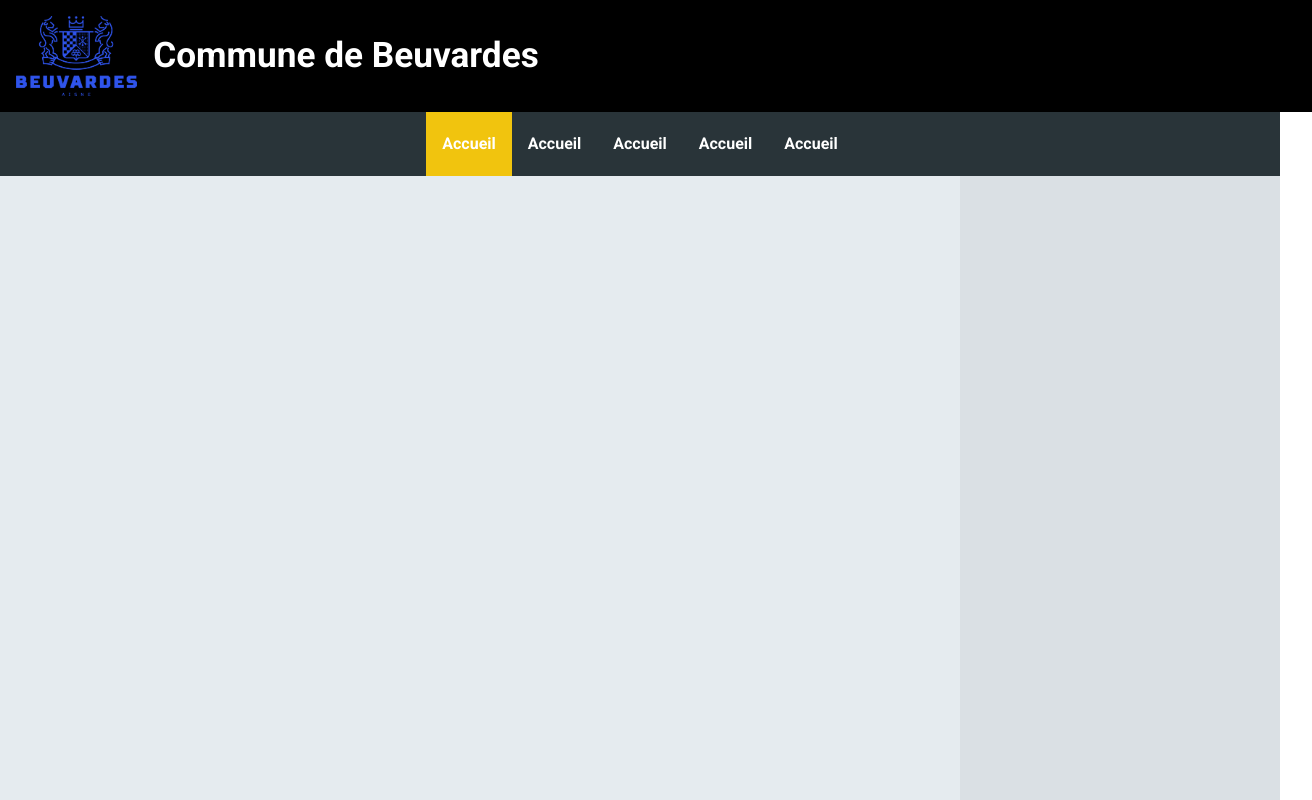
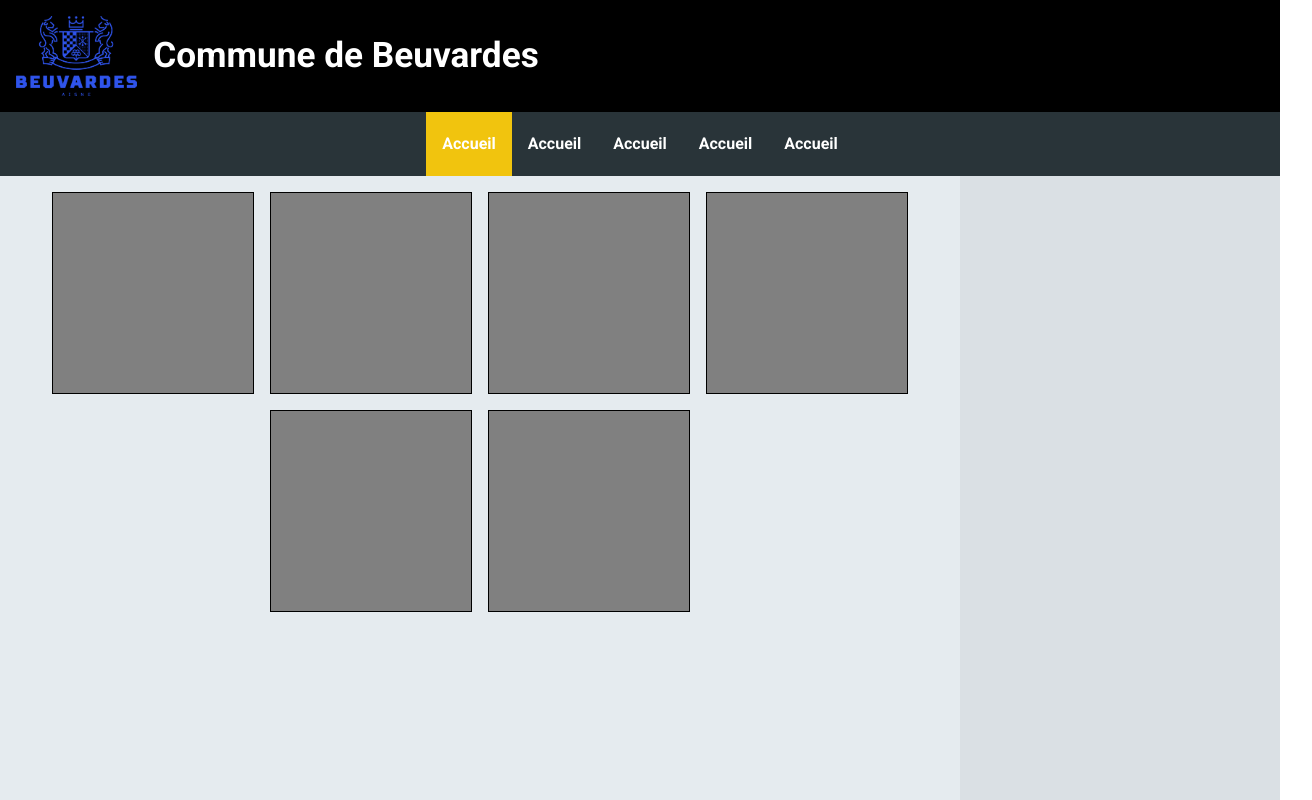
Before and after one commit to JeremyThiebaut/Mairie-Beuvardes, a Next.js app: page / in a window 1280 px wide. Shown: the top 800 px of the page, 1312 px wide, since content can reach past the window. Built offline with nearby package versions, Linux system fonts and the light colour scheme; no server answers.

Commit message:
add meteo feature

```diff
--- a/components/BackToTopButton/index.tsx
+++ b/components/BackToTopButton/index.tsx
@@ -14,6 +14,9 @@ const BackToTopButton: React.FC = () => {
         setBackToTopButton(false);
       }
     });
+    return () => {
+      window.removeEventListener("scroll", () => {});
+    };
   }, []);
 
   const scrollUp = () => {
--- a/components/BackToTopButton/style.module.scss
+++ b/components/BackToTopButton/style.module.scss
@@ -1,47 +1,47 @@
-// .backToTopButton {
-//     position: fixed;
-//     bottom: 15px;
-//     right: 15px;
-//     text-align: center;
-//     cursor: pointer;
-//     font-size: 2rem;
-//     color: #007bff;
-//     z-index: 100;
+.backToTopButton {
+    position: fixed;
+    bottom: 15px;
+    right: 15px;
+    text-align: center;
+    cursor: pointer;
+    font-size: 2rem;
+    color: #007bff;
+    z-index: 100;
 
-//     &__icone {
-//       animation: bounce 3s infinite;
-//     }
-//   }
+    &__icone {
+      animation: bounce 3s infinite;
+    }
+  }
 
-//   @keyframes bounce {
-//     0%,
-//     20%,
-//     53%,
-//     80%,
-//     100% {
-//       -webkit-animation-timing-function: cubic-bezier(0.215, 0.61, 0.355, 1);
-//       animation-timing-function: cubic-bezier(0.215, 0.61, 0.355, 1);
-//       -webkit-transform: translate3d(0, 0, 0);
-//       transform: translate3d(0, 0, 0);
-//     }
+  @keyframes bounce {
+    0%,
+    20%,
+    53%,
+    80%,
+    100% {
+      -webkit-animation-timing-function: cubic-bezier(0.215, 0.61, 0.355, 1);
+      animation-timing-function: cubic-bezier(0.215, 0.61, 0.355, 1);
+      -webkit-transform: translate3d(0, 0, 0);
+      transform: translate3d(0, 0, 0);
+    }
 
-//     40%,
-//     43% {
-//       -webkit-animation-timing-function: cubic-bezier(0.755, 0.05, 0.855, 0.06);
-//       animation-timing-function: cubic-bezier(0.755, 0.05, 0.855, 0.06);
-//       -webkit-transform: translate3d(0, -30px, 0);
-//       transform: translate3d(0, -30px, 0);
-//     }
+    40%,
+    43% {
+      -webkit-animation-timing-function: cubic-bezier(0.755, 0.05, 0.855, 0.06);
+      animation-timing-function: cubic-bezier(0.755, 0.05, 0.855, 0.06);
+      -webkit-transform: translate3d(0, -30px, 0);
+      transform: translate3d(0, -30px, 0);
+    }
 
-//     70% {
-//       -webkit-animation-timing-function: cubic-bezier(0.755, 0.05, 0.855, 0.06);
-//       animation-timing-function: cubic-bezier(0.755, 0.05, 0.855, 0.06);
-//       -webkit-transform: translate3d(0, -15px, 0);
-//       transform: translate3d(0, -15px, 0);
-//     }
+    70% {
+      -webkit-animation-timing-function: cubic-bezier(0.755, 0.05, 0.855, 0.06);
+      animation-timing-function: cubic-bezier(0.755, 0.05, 0.855, 0.06);
+      -webkit-transform: translate3d(0, -15px, 0);
+      transform: translate3d(0, -15px, 0);
+    }
 
-//     90% {
-//       -webkit-transform: translate3d(0, -4px, 0);
-//       transform: translate3d(0, -4px, 0);
-//     }
-//   }
+    90% {
+      -webkit-transform: translate3d(0, -4px, 0);
+      transform: translate3d(0, -4px, 0);
+    }
+  }
--- a/components/Footer/style.module.scss
+++ b/components/Footer/style.module.scss
@@ -1,5 +1,5 @@
 .footer {
-    width: 100vw;
+  width: 100%;
   background-color: aqua;
   display: flex;
   justify-content: space-around;
--- a/components/Header/style.module.scss
+++ b/components/Header/style.module.scss
@@ -1,5 +1,5 @@
 .header {
-  width: 100vw;
+  width: calc(100% - 2rem);
   background-color: #000;
   display: flex;
   align-items: center;
--- a/components/MyLayout/index.tsx
+++ b/components/MyLayout/index.tsx
@@ -2,7 +2,6 @@ import BackToTopButton from "../BackToTopButton";
 import Footer from "../Footer";
 import Header from "../Header";
 // import Navbar from "../Navbar";
-
 
 interface MyLayoutProps {
   children: React.ReactNode;
@@ -14,7 +13,7 @@ const MyLayout: React.FC<MyLayoutProps> = ({ children }) => {
       <Header />
       {/* <Navbar /> */}
       {children}
-      {/* <BackToTopButton /> */}
+      <BackToTopButton />
       <Footer />
     </>
   );
--- a/components/Navbar/styles.module.scss
+++ b/components/Navbar/styles.module.scss
@@ -3,7 +3,7 @@
   position: sticky;
   top: 0;
   height: 4rem;
-  width: 100svw;
+  width: 100%;
   display: flex;
   align-items: center;
   justify-content: center;
--- /dev/null
+++ b/components/Weather/index.tsx
@@ -0,0 +1,47 @@
+import React, { useState, useEffect } from "react";
+import axios, { AxiosResponse } from "axios";
+
+interface WeatherData {
+  name: string;
+  sys: {
+    country: string;
+  };
+  main: {
+    temp: number;
+    humidity: number;
+  };
+}
+
+const Weather = () => {
+  const [weatherData, setWeatherData] = useState<WeatherData>(
+    {} as WeatherData
+  );
+  // const API_KEY = process.env.OPENWEATHERMAP_API_KEY;
+  const API_URL = `https://api.openweathermap.org/data/2.5/weather?lat=49.1402&lon=3.4892&appid=fdd0fd85aff2f0d914c2fccf930caedb`;
+
+  console.log(API_URL);
+  const getWeather = async () => {
+    const result: AxiosResponse<WeatherData> = await axios(API_URL);
+    setWeatherData(result.data);
+  };
+
+  useEffect(() => {
+    getWeather();
+  }, []);
+
+  return (
+    <div>
+      {weatherData.name && (
+        <div>
+          <p>
+            Location: {weatherData.name}, {weatherData.sys.country}
+          </p>
+          <p>Temperature: {weatherData.main.temp}°C</p>
+          <p>Humidity: {weatherData.main.humidity}%</p>
+        </div>
+      )}
+    </div>
+  );
+};
+
+export default Weather;
--- a/package.json
+++ b/package.json
@@ -16,6 +16,8 @@
     "@types/node": "18.11.18",
     "@types/react": "18.0.27",
     "@types/react-dom": "18.0.10",
+    "axios": "^1.2.6",
+    "dotenv": "^16.0.3",
     "eslint": "8.32.0",
     "eslint-config-next": "13.1.6",
     "next": "13.1.6",
--- a/pages/index.tsx
+++ b/pages/index.tsx
@@ -1,6 +1,7 @@
-import Head from 'next/head'
-import styles from '@/styles/Home.module.scss'
-import Navbar from '@/components/Navbar';
+import Head from "next/head";
+import styles from "@/styles/Home.module.scss";
+import Navbar from "@/components/Navbar";
+import Weather from "@/components/Weather";
 
 const Home: React.FC = () => {
   return (
@@ -14,13 +15,23 @@ const Home: React.FC = () => {
       <div className={styles.home}>
         <Navbar />
         <div className={styles.home__container}>
-
-          <div className={styles.home__left}></div>
-          <div className={styles.home__right}></div>
+          <div className={styles.home__left}>
+            <div className={styles.home__left_container}>
+              <div className={styles.home__left_article}></div>
+              <div className={styles.home__left_article}></div>
+              <div className={styles.home__left_article}></div>
+              <div className={styles.home__left_article}></div>
+              <div className={styles.home__left_article}></div>
+              <div className={styles.home__left_article}></div>
+            </div>
+          </div>
+          <div className={styles.home__right}>
+            <Weather />
+          </div>
         </div>
       </div>
     </>
-  )
-}
+  );
+};
 
 export default Home;
--- a/styles/Home.module.scss
+++ b/styles/Home.module.scss
@@ -10,6 +10,21 @@
     height: 100%;
     width: 75%;
     background-color: #e5ebef;
+
+    &_container {
+      margin: 1rem;
+      display: flex;
+      flex-wrap: wrap;
+      justify-content: center;
+      gap: 1rem;
+    }
+
+    &_article {
+      width: 200px;
+      height: 200px;
+      background: gray;
+      border: solid 1px black;
+    }
   }
 
   &__right {
--- a/styles/globals.css
+++ b/styles/globals.css
@@ -52,4 +52,5 @@ table {
 
 html {
 	font-family: "Roboto";
+	/* overflow-x: hidden; */
 }
```
Also changed, not shown: 2 other files (tests, documents, lock files or other folders). Lines whose indentation alone changed are shown as unchanged.
